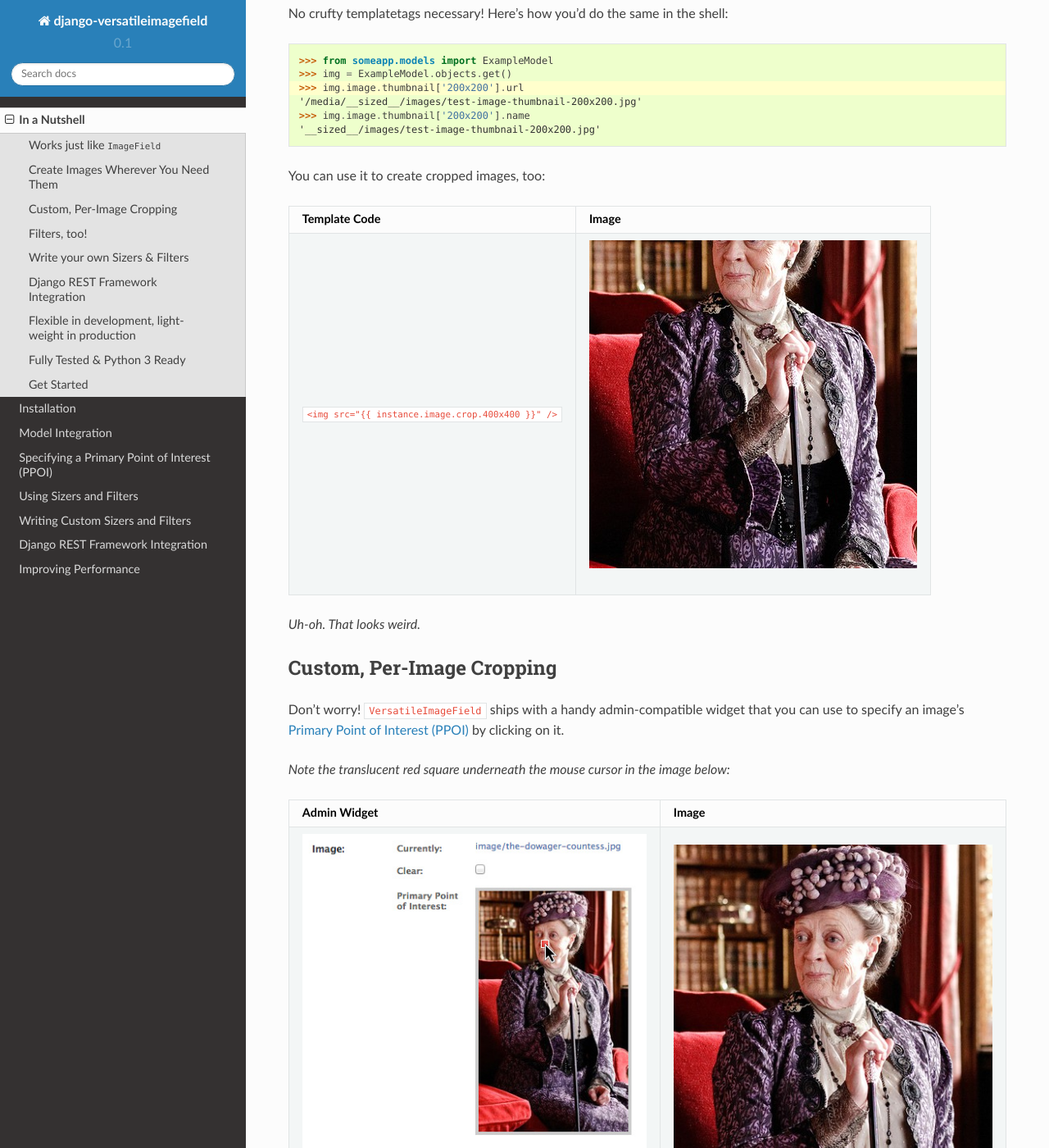
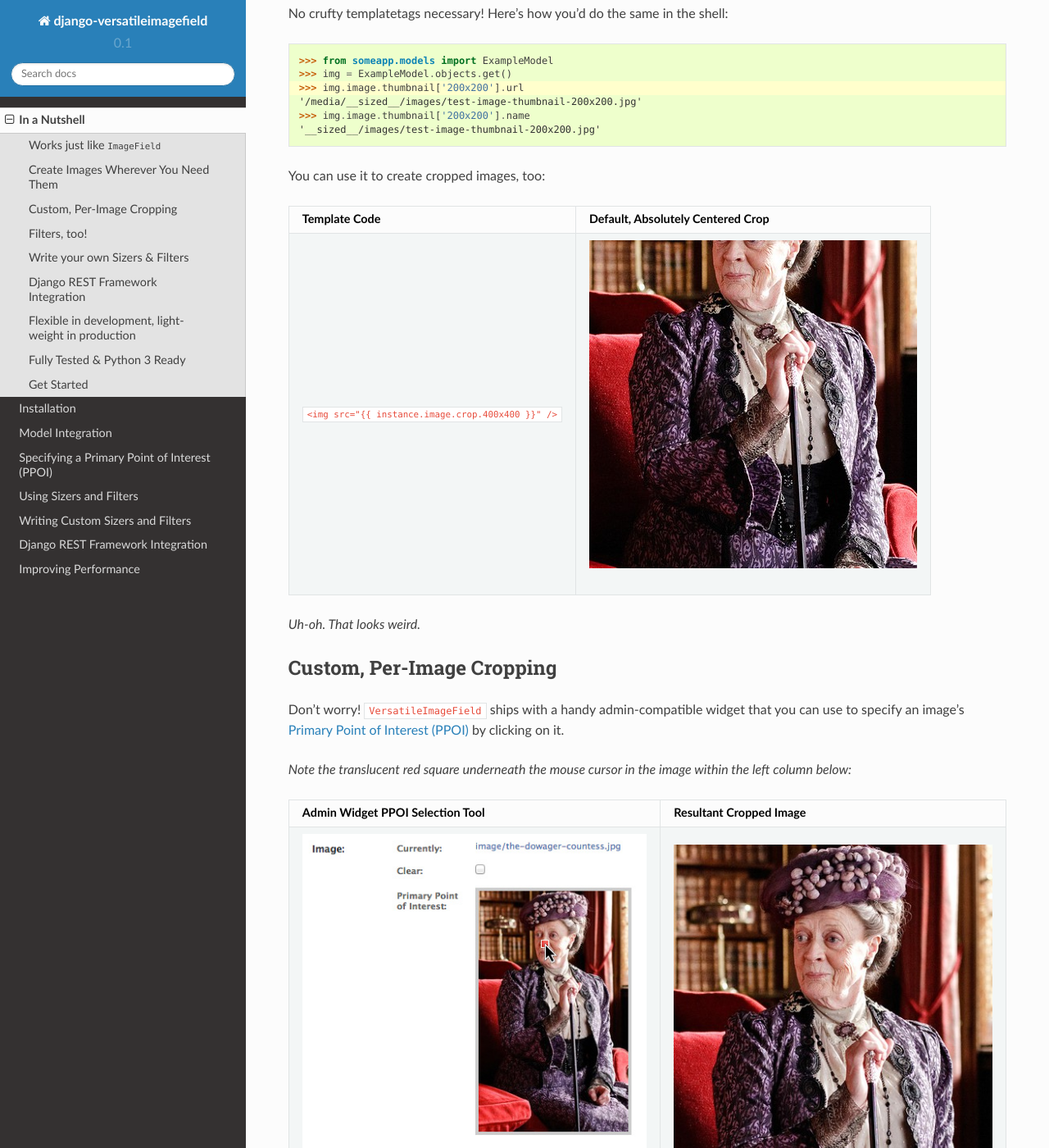
Before and after one commit to respondcreate/django-versatileimagefield, a Sphinx documentation site: the page built from docs/in_a_nutshell.rst, in a window 1280 px wide and 1400 px high, scrolled down 1725 px. Shown: the whole window at 82% size. Built offline with Sphinx 7.4.7 and the Read the Docs theme 2.0.0, drawn with Linux system fonts in a browser that asks for light colours.

Commit message:
More doc tweaks

```diff
--- a/docs/in_a_nutshell.rst
+++ b/docs/in_a_nutshell.rst
@@ -79,7 +79,7 @@ You can use it to create cropped images, too:
    :header-rows: 1
 
    * - Template Code
-     - Image
+     - Default, Absolutely Centered Crop
    * - ``<img src="{{ instance.image.crop.400x400 }}" />``
      - .. figure:: /_static/images/the-dowager-countess-crop-c0-5__0-5-400x400.jpg
             :alt: Absolute Center Crop
@@ -91,13 +91,13 @@ Custom, Per-Image Cropping
 
 Don't worry! ``VersatileImageField`` ships with a handy admin-compatible widget that you can use to specify an image's :doc:`Primary Point of Interest (PPOI)</specifying_ppoi>` by clicking on it.
 
-*Note the translucent red square underneath the mouse cursor in the image below:*
+*Note the translucent red square underneath the mouse cursor in the image within the left column below:*
 
 .. list-table::
    :header-rows: 1
 
-   * - Admin Widget
-     - Image
+   * - Admin Widget PPOI Selection Tool
+     - Resultant Cropped Image
    * - .. figure:: /_static/images/ppoi-adjusted.jpg
             :alt: Centered PPOI
      - .. figure:: /_static/images/the-dowager-countess-crop-c0-44__0-22-400x400.jpg
```
Also changed, not shown: README.rst (+3 -35 lines), docs/index.rst (+6 -7 lines).
